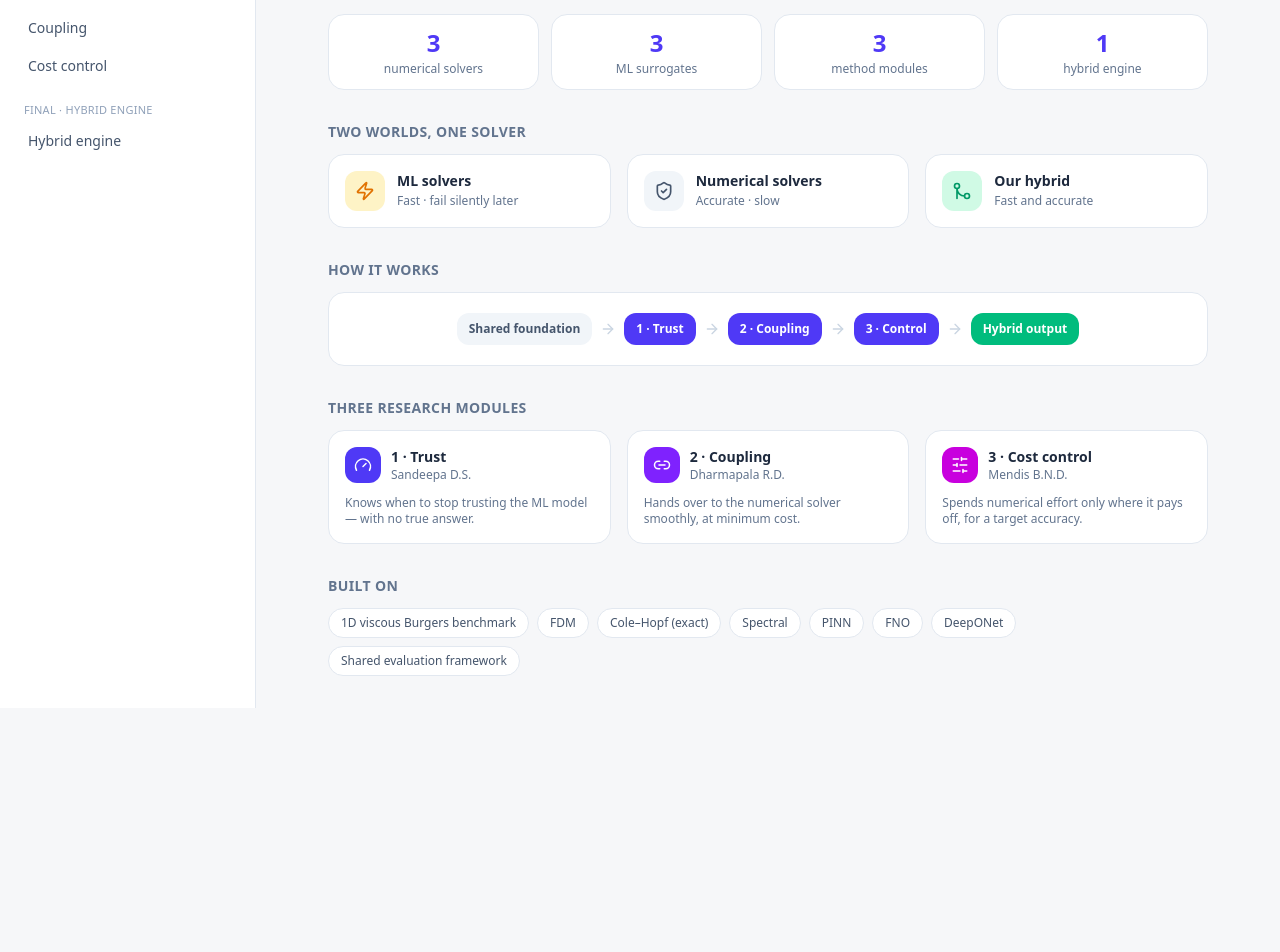
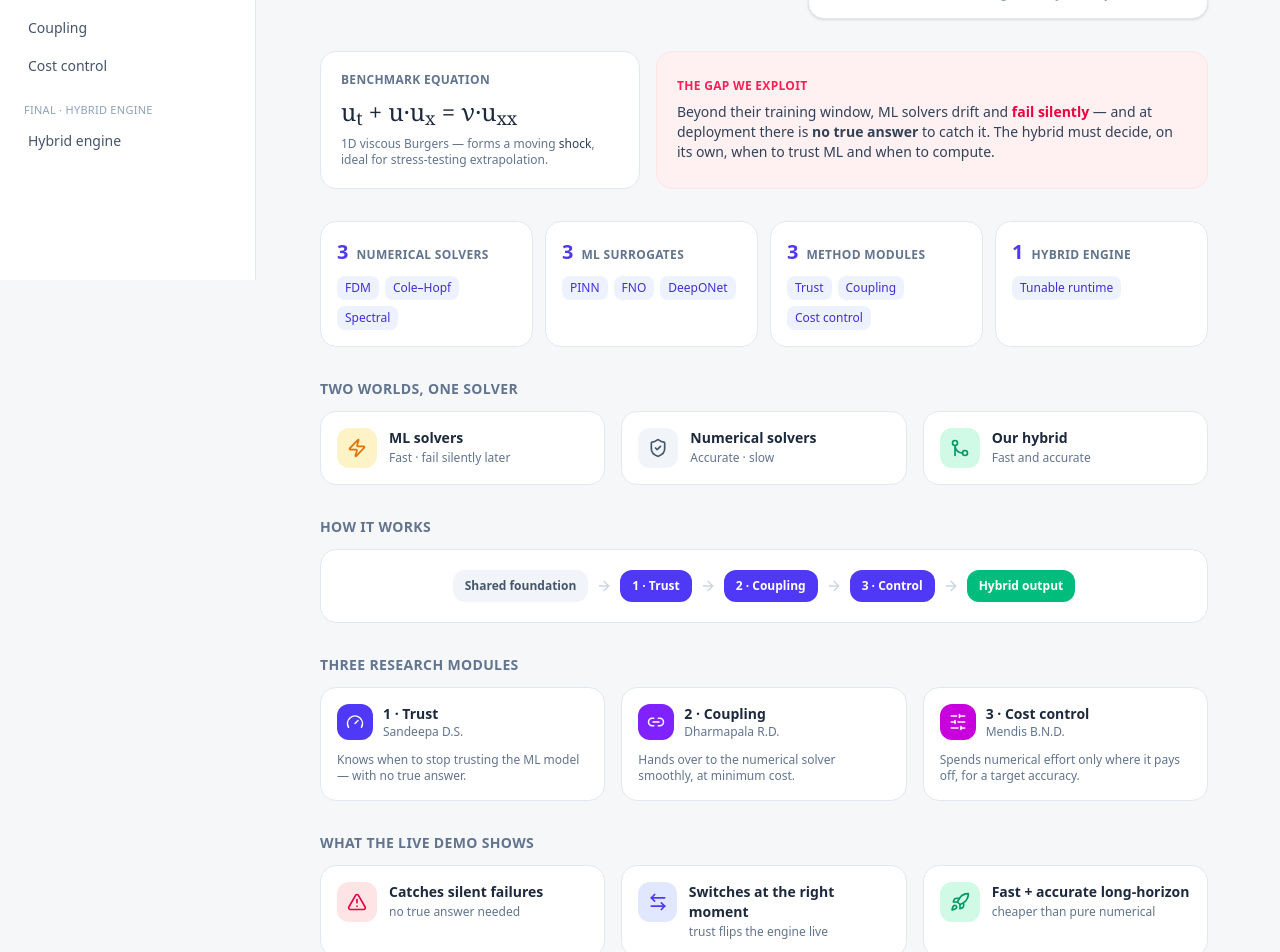
Before and after one commit to nithiladilsh/Turingz, a React (Vite) app in the folder demo_app/frontend/: page / in a window 1280 px wide. Shown: the part 520-1472 px from the top of the page. Before the commit the page ends 1228 px from the top, so only its background shows below. Built offline with nearby package versions, Linux system fonts and the light colour scheme.

Commit message:
Overview fixes

```diff
--- a/demo_app/frontend/src/App.jsx
+++ b/demo_app/frontend/src/App.jsx
@@ -52,8 +52,8 @@ export default function App() {
   const sec = SECTIONS.find((s) => s.id === active);
 
   return (
-    <div className="min-h-screen flex">
-      <aside className="w-64 shrink-0 bg-white border-r border-slate-200 p-4">
+    <div className="min-h-screen">
+      <aside className="fixed top-0 left-0 h-screen w-64 overflow-y-auto bg-white border-r border-slate-200 p-4 z-20">
         <div className="px-2 py-3">
           <div className="text-lg font-bold text-slate-800">Team Turingz</div>
           <div className="text-xs text-slate-500">
@@ -84,7 +84,7 @@ export default function App() {
         </nav>
       </aside>
 
-      <main className="flex-1 w-full p-8 mx-10">
+      <main className="ml-72 p-8 mx-10">
         {active === "overview" && <Overview go={setActive} />}
         {active === "trust" && <TrustPage />}
         {active !== "overview" && active !== "trust" && (
--- a/demo_app/frontend/src/pages/Overview.jsx
+++ b/demo_app/frontend/src/pages/Overview.jsx
@@ -7,6 +7,9 @@ import {
   Link2,
   SlidersHorizontal,
   ArrowRight,
+  AlertTriangle,
+  ArrowLeftRight,
+  Rocket,
 } from "lucide-react";
 
 /* ---- animated concept chart: ML diverges, hybrid stays accurate ---- */
@@ -119,11 +122,25 @@ function ConceptChart() {
   );
 }
 
-function Stat({ n, label }) {
+function Group({ n, title, items }) {
   return (
-    <div className="bg-white rounded-2xl border border-slate-200 px-4 py-3 text-center">
-      <div className="text-2xl font-bold text-indigo-600">{n}</div>
-      <div className="text-xs text-slate-500 mt-0.5">{label}</div>
+    <div className="bg-white rounded-2xl border border-slate-200 p-4 hover:shadow-md transition-shadow">
+      <div className="flex items-baseline gap-2">
+        <span className="text-xl font-bold text-indigo-600">{n}</span>
+        <span className="text-xs font-semibold text-slate-500 uppercase tracking-wide">
+          {title}
+        </span>
+      </div>
+      <div className="flex flex-wrap gap-1.5 mt-2.5">
+        {items.map((i) => (
+          <span
+            key={i}
+            className="text-xs font-medium text-indigo-700 bg-indigo-50 px-2 py-1 rounded-lg"
+          >
+            {i}
+          </span>
+        ))}
+      </div>
     </div>
   );
 }
@@ -180,7 +197,7 @@ export default function Overview({ go }) {
   return (
     <div className="space-y-8">
       {/* RESEARCH TOPIC — first thing examiners see */}
-      <div className="text-center border-b border-slate-200 pb-6">
+      <div className="text-center rounded-3xl bg-linear-to-b from-indigo-50 to-transparent border border-indigo-100 px-6 pt-7 pb-8">
         <div className="inline-flex items-center gap-2 text-xs font-medium text-indigo-700 bg-indigo-50 px-3 py-1 rounded-full">
           Team Turingz · University of Moratuwa
         </div>
@@ -220,12 +237,57 @@ export default function Overview({ go }) {
         </div>
       </div>
 
-      {/* STATS */}
+      {/* BENCHMARK + GAP */}
+      <div className="grid grid-cols-[320px_1fr] gap-4">
+        <div className="bg-white rounded-2xl border border-slate-200 p-5 flex flex-col justify-center">
+          <div className="text-xs font-semibold text-slate-500 uppercase tracking-wide">
+            Benchmark equation
+          </div>
+          <div
+            className="text-2xl text-slate-800 mt-2"
+            style={{ fontFamily: "Cambria, Georgia, serif" }}
+          >
+            u<sub>t</sub> + u·u<sub>x</sub> = ν·u<sub>xx</sub>
+          </div>
+          <div className="text-xs text-slate-500 mt-2">
+            1D viscous Burgers — forms a moving{" "}
+            <span className="font-medium text-slate-700">shock</span>, ideal for
+            stress-testing extrapolation.
+          </div>
+        </div>
+        <div className="bg-rose-50 rounded-2xl border border-rose-100 p-5 flex flex-col justify-center">
+          <div className="text-xs font-semibold text-rose-500 uppercase tracking-wide">
+            The gap we exploit
+          </div>
+          <p className="text-sm text-slate-700 mt-2">
+            Beyond their training window, ML solvers drift and{" "}
+            <span className="font-semibold text-rose-600">fail silently</span> —
+            and at deployment there is{" "}
+            <span className="font-semibold">no true answer</span> to catch it.
+            The hybrid must decide, on its own, when to trust ML and when to
+            compute.
+          </p>
+        </div>
+      </div>
+
+      {/* WHAT WE USED */}
       <div className="grid grid-cols-4 gap-3">
-        <Stat n="3" label="numerical solvers" />
-        <Stat n="3" label="ML surrogates" />
-        <Stat n="3" label="method modules" />
-        <Stat n="1" label="hybrid engine" />
+        <Group
+          n="3"
+          title="Numerical solvers"
+          items={["FDM", "Cole–Hopf", "Spectral"]}
+        />
+        <Group
+          n="3"
+          title="ML surrogates"
+          items={["PINN", "FNO", "DeepONet"]}
+        />
+        <Group
+          n="3"
+          title="Method modules"
+          items={["Trust", "Coupling", "Cost control"]}
+        />
+        <Group n="1" title="Hybrid engine" items={["Tunable runtime"]} />
       </div>
 
       {/* FAMILIES */}
@@ -306,6 +368,33 @@ export default function Overview({ go }) {
         </div>
       </div>
 
+      {/* WHAT WE DEMONSTRATE */}
+      <div>
+        <h2 className="text-sm font-semibold text-slate-500 uppercase tracking-wide mb-3">
+          What the live demo shows
+        </h2>
+        <div className="grid grid-cols-3 gap-4">
+          <Family
+            icon={AlertTriangle}
+            color="bg-rose-100 text-rose-600"
+            title="Catches silent failures"
+            tag="no true answer needed"
+          />
+          <Family
+            icon={ArrowLeftRight}
+            color="bg-indigo-100 text-indigo-600"
+            title="Switches at the right moment"
+            tag="trust flips the engine live"
+          />
+          <Family
+            icon={Rocket}
+            color="bg-emerald-100 text-emerald-600"
+            title="Fast + accurate long-horizon"
+            tag="cheaper than pure numerical"
+          />
+        </div>
+      </div>
+
       {/* FOUNDATION chips */}
       <div>
         <h2 className="text-sm font-semibold text-slate-500 uppercase tracking-wide mb-3">
```
